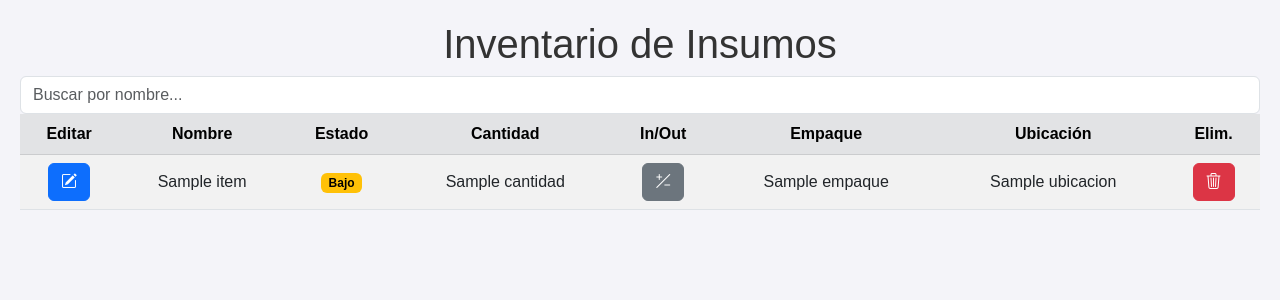
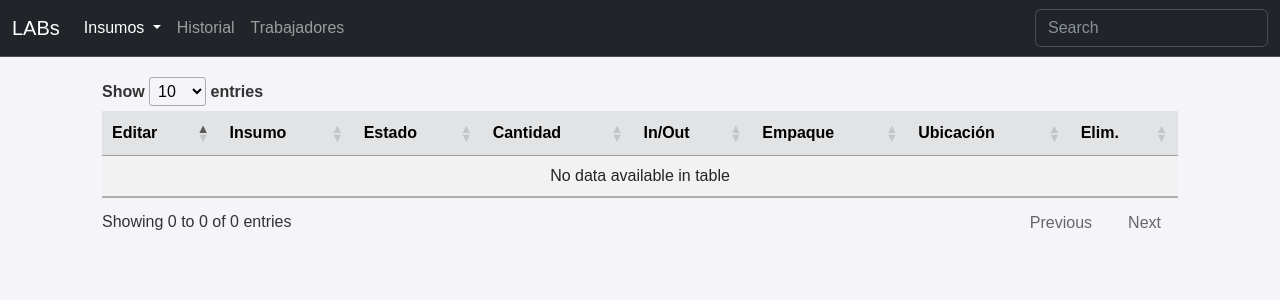
Before and after one commit to JJtamayoQ/inventory_app, a Flask app: template templates/index.html in a window 1280 px wide. Shown: the top 300 px of the page. Run offline with Flask 3, Linux system fonts and the light colour scheme; the template is opened without the code that fills it: most values are stand-ins (such as "Sample title", 1, 10 or a date in 2020); some libraries are stand-ins or nearby versions.

Commit message:
Se agregó barra de navegación e historial de modificación. Correcciones menores

```diff
--- a/app.py
+++ b/app.py
@@ -28,6 +28,7 @@
     items = cursor.execute('''
     SELECT
         insumos.Item_id,
+        insumos.Activo,
         insumos.Nombre,
         insumos.Detalles,
         estados.Estado,
@@ -58,7 +59,7 @@
 
     ## Transforma la lista de tuplas en lista de diccionarios JSON friendly
     # Índices de las columnas
-    colums_items = ["id","nombre","detalles","estado","cantidad","empaque",
+    colums_items = ["id","activo","nombre","detalles","estado","cantidad","empaque",
               "empaque_id","ubicacion","ubicacion_id"]
     colums_package = ["id","nombre"]
     colums_location = ["id","nombre"]
@@ -74,6 +75,34 @@
                            locations=locations_dict,
                            workers=workers_dict)
 
+# Ruta para mostrar el historial
+@app.route('/history')
+def history():
+    # Conectar a la base de datos SQLite
+    conn = sqlite3.connect('inventario.db')
+    cursor = conn.cursor()
+
+    # Realizar la consulta para mostrar tabla de historial
+    history = cursor.execute('''
+    SELECT
+        historial.Fecha,
+        insumos.Nombre,
+        historial.Tipo,
+        historial.Detalles,
+        trabajadores.Nombre_Apellido
+    FROM historial
+    INNER JOIN insumos ON historial.Item_id = insumos.Item_id
+    INNER JOIN trabajadores ON historial.Trabajador_id = trabajadores.Trabajador_id;
+    ''').fetchall()
+
+    conn.close()
+
+    ## Transforma la lista de tuplas en lista de diccionarios JSON friendly
+    # Índices de las columnas
+    column_history = ["date","name","type","details","worker"]
+    history_dict = [dict(zip(column_history, row)) for row in history]
+    return render_template('history.html', histories=history_dict)
+
 # Ruta para modificar el registro de insumos
 @app.route('/edit', methods=('GET', 'POST'))
 def edit():
@@ -84,6 +113,8 @@
         quantity = int(request.form['quantity'])
         package = request.form['package']
         location = request.form['location']
+        comment = request.form['comment']
+        worker_id = request.form['worker']
 
         if not id or not name or not quantity or not package or not location:
             flash('Todos los campos son obligatorios.')
@@ -98,6 +129,7 @@
                 state = 'danger' # Rojo
             else: state = 'success' # Verde
 
+            # Actualiza todos los campos de insumo
             cursor.execute('''
             UPDATE insumos
             SET
@@ -114,6 +146,13 @@
                 Empaque_id = ?
             WHERE Item_id = ?;
             ''', (name, details, quantity, quantity, state, location, package, id))
+
+            # Registra en el historial de cambios
+            cursor.execute('''
+            INSERT INTO historial (Tipo, Detalles, Trabajador_id, Fecha, Item_id)
+            VALUES (?,?,?,DATETIME('now'),?);
+            ''',("Editar", comment, worker_id, id))
+
             conn.commit()
             conn.close()
             return redirect(url_for('index'))
@@ -126,6 +165,8 @@
         action = request.form['action']
         current_quantity = int(request.form['quantity'])
         quantity = int(request.form['new_quantity'])
+        comment = request.form['comment']
+        worker_id = request.form['worker']
 
         if not id or not action or not current_quantity or not quantity:
             flash('Todos los campos son obligatorios.')
@@ -144,11 +185,12 @@
                 Cantidad_Inicial
             FROM insumos
             WHERE Item_id = ?
-            ''', (id)).fetchone()
+            ''', (id,)).fetchone()
 
             # Se obtiene el nuevo estado de cantidad
             state = getQuantityStatus(int(former_quantity[0]), new_quantity)
 
+            # Registra la nueva cantidad y actualiza el estado
             cursor.execute('''
             UPDATE insumos
             SET
@@ -161,6 +203,12 @@
             WHERE Item_id = ?;
             ''', (new_quantity, state, id))
 
+            # Registra en el historial de cambios
+            cursor.execute('''
+            INSERT INTO historial (Tipo, Detalles, Trabajador_id, Fecha, Item_id)
+            VALUES (?,?,?,DATETIME('now'),?);
+            ''',("Entradas/Salidas", comment, worker_id, id))
+
             # Se confirma el cambio y cierra la conexión
             conn.commit()
             conn.close()
@@ -171,17 +219,33 @@
 def delete_item():
     if request.method == 'POST':
         id = request.form['id']
+        worker_id = request.form['worker']
+        comment = request.form['comment']
 
         if not id:
             flash('Todos los campos son obligatorios.')
         else:
-            # Elimina el registro del insumo seleccionado
             conn = sqlite3.connect('inventario.db')
             cursor = conn.cursor()
-            cursor.execute("DELETE FROM insumos \
-                           WHERE Item_id = ?", (id,))
+
+            # Desactiva el insumo para no mostrarlo más
+            cursor.execute('''
+            UPDATE insumos
+            SET
+                Activo = ?
+            WHERE Item_id = ?;
+            ''',(False, id))
+
+            # Registra en el historial de cambios
+            cursor.execute('''
+            INSERT INTO historial (Tipo, Detalles, Trabajador_id, Fecha, Item_id)
+            VALUES (?,?,?,DATETIME('now'),?);
+            ''',("Eliminar", comment, worker_id, id))
+
+            # Se confirma el cambio y cierra la conexión
             conn.commit()
             conn.close()
+
             return redirect(url_for('index'))
 
 if __name__ == '__main__':
--- a/data/excel_to_sqlite.py
+++ b/data/excel_to_sqlite.py
@@ -37,7 +37,7 @@
 # - Dar el formato correcto a cada columna númerica
 df_insumos['Cantidad'] = pd.to_numeric(df_insumos['Cantidad'])
 
-# - Eliminar espacios al inici y al final de los campos de texto
+# - Eliminar espacios al inicio y al final de los campos de texto
 df_insumos['Nombre'] = df_insumos['Nombre'].str.strip()
 df_insumos['Detalles'] = df_insumos['Detalles'].str.strip()
 df_insumos['Empaque'] = df_insumos['Empaque'].str.strip()
@@ -65,6 +65,8 @@
 
 # Agregar la columna Cantidad_Inicial para el control del estado del insumo
 df_insumos['Cantidad_Inicial'] = df_insumos['Cantidad']
+# Agregar la columna 'Activo' para deshabilitar("eliminar") insumos
+df_insumos['Activo'] = [True]*df_insumos['Nombre'].size
 
 # Definir el estado de cada insumo
 df_insumos['Estado_id'] = np.where(df_insumos['Cantidad'] == 0, 3, 1)
@@ -116,6 +118,7 @@
 cursor.execute('''
 CREATE TABLE IF NOT EXISTS insumos (
     Item_id INTEGER PRIMARY KEY,
+    Activo BOOL NOT NULL,
     Nombre TEXT NOT NULL,
     Detalles TEXT,
     Cantidad INTEGER NOT NULL,
--- a/static/styles.css
+++ b/static/styles.css
@@ -2,7 +2,6 @@
     font-family: Arial, sans-serif;
     background-color: #f4f4f9;
     color: #333;
-    margin: 20px;
 }
 
 h1,h2 {
@@ -21,6 +20,22 @@
     transform: scale(0.95);
 }
 
+.table-responsive {
+    margin: 20px;
+}
+
+nav {
+    text-align: center;
+}
+
+.dt-info {
+    text-align: center;
+}
+
+#inventory-table, #history-table {
+    text-align: center;
+}
+
 .add {
     display: inline-block;
     width: 100%;
@@ -30,3 +45,11 @@
 .modal-content label{
     text-align: left;
 }
+
+.worker {
+    padding: 2%;
+    margin-top: 2%;
+    margin-bottom: 2%;
+    border-radius: 10px;
+    background-color: #ccc;
+}
--- /dev/null
+++ b/static/tableData.js
@@ -0,0 +1,9 @@
+$(document).ready( function () {
+    var table = $('#inventory-table').DataTable({
+        dom: 'ltip'
+    });
+    $('#history-table').DataTable();
+    $('#searchFilter').on('keyup', function() {
+        table.search(this.value).draw();
+    });
+} );
--- a/templates/index.html
+++ b/templates/index.html
@@ -9,38 +9,55 @@
     <link rel="stylesheet" href="https://cdn.jsdelivr.net/npm/bootstrap-icons@1.11.3/font/bootstrap-icons.min.css">
     <!-- Boostrap CSS-->
     <link href="https://cdn.jsdelivr.net/npm/bootstrap@5.3.0/dist/css/bootstrap.min.css" rel="stylesheet">
+    <!-- DataTables CSS-->
+    <link href="https://cdn.datatables.net/2.2.1/css/dataTables.dataTables.css" rel="stylesheet">
+    <!-- <link  href="../DataTables/datatables.min.css" rel="stylesheet"> -->
+
 
     <!-- CSS personalizado -->
     <link rel="stylesheet" href="{{ url_for('static', filename='styles.css') }}">
 </head>
 <body>
-    <div class="container-xs text-center">
-
-        <!-- Cabezera -->
-        <div class="row">
-            <div class="col">
-                <h1>Inventario de Insumos</h1>
+    <nav class="navbar navbar-expand-sm bg-dark border-bottom border-body" data-bs-theme="dark">
+        <div class="container-fluid">
+            <a class="navbar-brand" href="#">LABs</a>
+            <button class="navbar-toggler" type="button" data-bs-toggle="collapse" data-bs-target="#navbarNav" aria-controls="navbarNav" aria-expanded="false" aria-label="Toggle navigation">
+                <span class="navbar-toggler-icon"></span>
+            </button>
+            <div class="collapse navbar-collapse" id="navbarNav">
+                <ul class="navbar-nav">
+                    <li class="nav-item dropdown">
+                        <a class="nav-link dropdown-toggle active" aria-current="page" href="#" role="button" data-bs-toggle="dropdown" aria-expanded="false">
+                            Insumos
+                        </a>
+                        <ul class="dropdown-menu">
+                            <li><a class="dropdown-item active" aria-current="page" href="#">Inventario</a></li>
+                            <li><a class="dropdown-item" href="#">Inactivos</a></li>
+                        </ul>
+                    </li>
+                    <li class="nav-item">
+                        <a class="nav-link" href="{{ url_for('history') }}">Historial</a>
+                    </li>
+                    <li class="nav-item">
+                        <a class="nav-link" href="#">Trabajadores</a>
+                    </li>
+                </ul>
+                <form class="d-flex ms-auto" role="search">
+                    <input class="form-control" id="searchFilter" type="search" placeholder="Search" aria-label="Search">
+                </form>
             </div>
         </div>
-        <div class="row">
-            <!-- Campo de búsqueda -->
-            <div class="col">
-                <input
-                    type="text"
-                    id="searchInput"
-                    class="form-control"
-                    placeholder="Buscar por nombre..."
-                    onkeyup="filterTable()">
-            </div>
-        </div>
+    </nav>
+
+    <div class="container">
 
         <!-- Tabla de insumos -->
         <div class="table-responsive">
-            <table class="table table-striped table-hover align-middle" id="inventoryTable">
+            <table class="table table-striped table-hover align-middle" id="inventory-table">
                 <thead class="table-secondary">
                     <tr>
                         <th>Editar</th>
-                        <th>Nombre</th>
+                        <th>Insumo</th>
                         <th>Estado</th>
                         <th>Cantidad</th>
                         <th>In/Out</th>
@@ -51,6 +68,7 @@
                 </thead>
                 <tbody>
                     {% for item in items %}
+                        {% if item.activo %}
                             <tr>
                                 <td>
                                     <button type="button" class="btn btn-primary"
@@ -96,6 +114,7 @@
                                     </button>
                                 </td>
                             </tr>
+                        {% endif %}
                     {% endfor %}
                 </tbody>
             </table>
@@ -141,14 +160,20 @@
                                     {% endfor %}
                                 </select>
                             </div>
+                            <div class="container worker">
                                 <div class="mb-3">
                                     <label for="edit-worker" class="form-label">Responsable</label>
-                                <select class="form-select" id="edit-worker" name="edit-worker" required>
+                                    <select class="form-select" id="edit-worker" name="worker" required>
                                         <option selected value="">Seleccione una opción</option>
                                         {% for worker in workers %}
                                         <option value="{{ worker.id }}">{{ worker.nombre }}</option>
                                         {% endfor %}
                                     </select>
+                                </div>
+                                <div class="mb-3">
+                                    <label for="edit-comment" class="form-label">Comentarios</label>
+                                    <textarea class="form-control" id="edit-comment" name="comment" placeholder="Agregue una descripción de la edición, si es necesario"></textarea>
+                                </div>
                             </div>
                         </div>
                         <div class="modal-footer">
@@ -182,6 +207,7 @@
                             <div class="mb-3">
                                 <label for="entry-action" class="form-label">Acción</label>
                                 <select class="form-select" id="entry-action" name="action" onchange="setZeroValue()" required>
+                                    <option selected value="">Seleccione una opción</option>
                                     <option value="add">Añadir</option>
                                     <option value="subtract">Retirar</option>
                                 </select>
@@ -210,14 +236,20 @@
                                     </div>
                                 </div>
                             </div>
+                            <div class="container worker">
                                 <div class="mb-3">
                                     <label for="entry-worker" class="form-label">Responsable</label>
-                                <select class="form-select" id="entry-worker" name="entry-worker" required>
+                                    <select class="form-select" id="entry-worker" name="worker" required>
                                         <option selected value="">Seleccione una opción</option>
                                         {% for worker in workers %}
                                         <option value="{{ worker.id }}">{{ worker.nombre }}</option>
                                         {% endfor %}
                                     </select>
+                                </div>
+                                <div class="mb-3">
+                                    <label for="entry-comment" class="form-label">Comentarios</label>
+                                    <textarea class="form-control" id="entry-comment" name="comment" placeholder="Agregue una descripción de la edición, si es necesario"></textarea>
+                                </div>
                             </div>
                         </div>
                         <div class="modal-footer">
@@ -243,12 +275,16 @@
                             <p>¿Está seguro de que desea eliminar <strong id="delete-name"></strong> del inventario?</p>
                             <div class="mb-3">
                                 <label for="delete-worker" class="form-label">Responsable</label>
-                                <select class="form-select" id="delete-worker" name="delete-worker" required>
+                                <select class="form-select" id="delete-worker" name="worker" required>
                                     <option selected value="">Seleccione una opción</option>
                                     {% for worker in workers %}
                                     <option value="{{ worker.id }}">{{ worker.nombre }}</option>
                                     {% endfor %}
                                 </select>
+                            </div>
+                            <div class="mb-3">
+                                <label for="delete-comment" class="form-label">Comentarios</label>
+                                <textarea class="form-control" id="delete-comment" name="comment" placeholder="Agregue una descripción de la edición si es necesario"></textarea>
                             </div>
                         </div>
                         <div class="modal-footer">
@@ -261,11 +297,15 @@
         </div>
     </div>
 
-
             <!-- Bootstrap JS -->
             <script src="https://cdn.jsdelivr.net/npm/bootstrap@5.3.0/dist/js/bootstrap.bundle.min.js"></script>
-    <!-- Scripts personalizado -->
+            <!-- Scripts JQuery -->
+            <script src="https://code.jquery.com/jquery-3.6.0.min.js"></script>
+            <!-- DataTable JS -->
+            <script src="https://cdn.datatables.net/2.2.1/js/dataTables.js"></script>
+            <!-- <script src="../DataTables/datatables.min.js"></script> -->
+            <!-- Scripts personalizados -->
             <script src="{{ url_for('static', filename='scripts.js') }}"></script>
-
+            <script type="module" src="../static/tableData.js"></script>
 </body>
 </html>
```
Also changed, not shown: templates/history.html (added, +119 -0 lines), data/inventario.db, inventario.db, inventario_old.db (deleted). Lines whose indentation alone changed are shown as unchanged.
